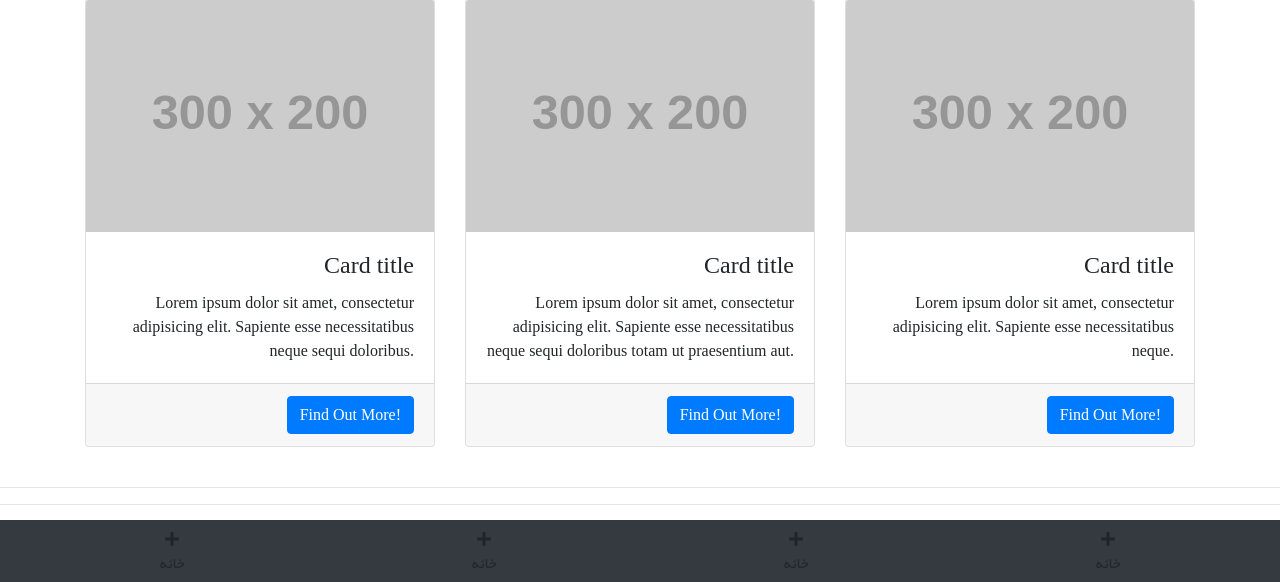
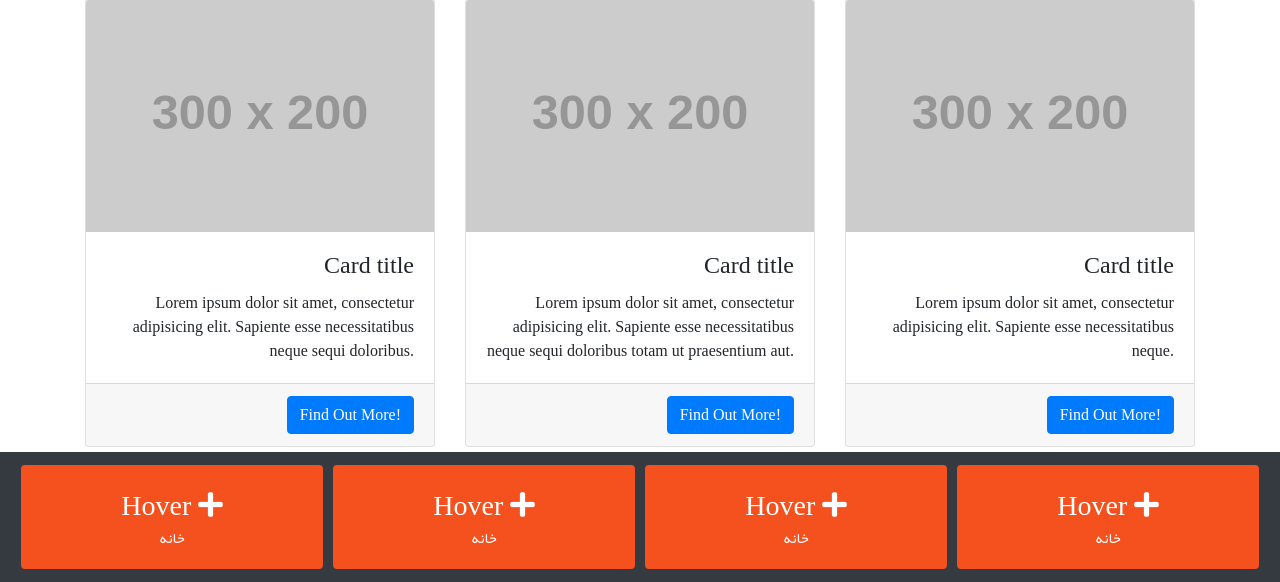
Before and after one commit to mysaltern/sefrowebStatic, a PHP site: page / in a window 1280 px wide. Shown: the part 218-800 px from the top of the page. Run offline with PHP 8.4, Linux system fonts and the light colour scheme; grey boxes labelled with a size stand in for pictures from a placeholder-image service; some libraries are stand-ins or nearby versions; some web fonts are replaced.

Commit message:
header and footer

```diff
--- a/assets/css/saltern.css
+++ b/assets/css/saltern.css
@@ -47,9 +47,9 @@ body , .rightHead a, .rightHead
 
 .top4px
 {
-  top: 4px;
-position: relative;
-left: 4px;
+    top: 4px;
+    position: relative;
+    left: 4px;
 }
 
 .centerHead img
@@ -62,3 +62,46 @@ left: 4px;
 {
     margin-bottom: 0rem !important;
 }
+
+.buttonFooter {
+    border-radius: 4px;
+    background-color: #f4511e;
+    border: none;
+    color: #FFFFFF;
+    text-align: center;
+    font-size: 28px;
+    padding: 20px;
+    width: 200px;
+    transition: all 0.5s;
+    cursor: pointer;
+    margin: 5px;
+}
+
+.buttonFooter span {
+    cursor: pointer;
+    display: inline-block;
+    position: relative;
+    transition: 0.5s;
+}
+
+.buttonFooter span:after {
+    content: '\00bb';
+    position: absolute;
+    opacity: 0;
+    top: 0;
+    right: -20px;
+    transition: 0.5s;
+}
+
+.buttonFooter:hover span {
+    padding-right: 25px;
+}
+
+.buttonFooter:hover span:after {
+    opacity: 1;
+    right: 0;
+}
+
+body {
+    padding-top: 1em;
+}
--- /dev/null
+++ b/footer.php
@@ -0,0 +1,41 @@
+
+
+<div class="container-fluid">
+    <div class="row fixfooter">
+        <div class="navbar fixed-bottom navbar-expand-sm navbar-dark bg-dark">
+
+
+
+            <!-- Links -->
+            <div class="col text-center buttonFooter">
+                <span>Hover </span>
+                <i class="fas fa-plus"></i>
+                <p class="fontStd">خانه</p>
+            </div>
+            <div class="col text-center buttonFooter">
+                <span>Hover </span>
+                <i class="fas fa-plus"></i>
+                <p class="fontStd">خانه</p>
+            </div>
+            <div class="col text-center buttonFooter">
+                <span>Hover </span>
+                <i class="fas fa-plus"></i>
+                <p class="fontStd">خانه</p>
+            </div>
+            <div class="col text-center buttonFooter">
+                <span>Hover </span>
+                <i class="fas fa-plus"></i>
+                <p class="fontStd">خانه</p>
+            </div>
+
+        </div>
+    </div>
+</div>
+
+<!-- /.container -->
+
+<!-- Bootstrap core JavaScript -->
+<script src="assets/js/jquery-slim.min.js" type="text/javascript"></script>
+<script src="assets/js/popper.min.js" type="text/javascript"></script>
+<script src="assets/js/bootstrap.js" type="text/javascript"></script>
+<script src="assets/js/main.js" type="text/javascript"></script>
--- /dev/null
+++ b/header.php
@@ -0,0 +1,33 @@
+<!-- Navigation -->
+<nav class="navbar navbar-expand-lg colorSefroweb navbar-dark fixed-top">
+    <div class="container">
+
+
+        <div class="leftHead col-3">
+
+            <input class="fontStd searchBox" type="search" value="" placeholder="جست و جو" />
+        </div>
+        <div class="centerHead  col-6 text-center">
+            <img class="" src="assets/img/sefroweb.PNG" alt=""/>
+
+
+        </div>
+
+        <div class="fontStd rightHead col-3">
+            <i class="fas fa-plus top4px"></i>
+            پرسش
+
+        </div>
+    </div>
+</nav>
+
+<!-- Header with Background Image -->
+<header class="business-header">
+    <div class="container">
+        <div class="row">
+            <div class="col-lg-12">
+                <h1 class="display-3 text-center text-white mt-4">Business Name or Tagline</h1>
+            </div>
+        </div>
+    </div>
+</header>
```
Also changed, not shown: index.php (+16 -63 lines).
